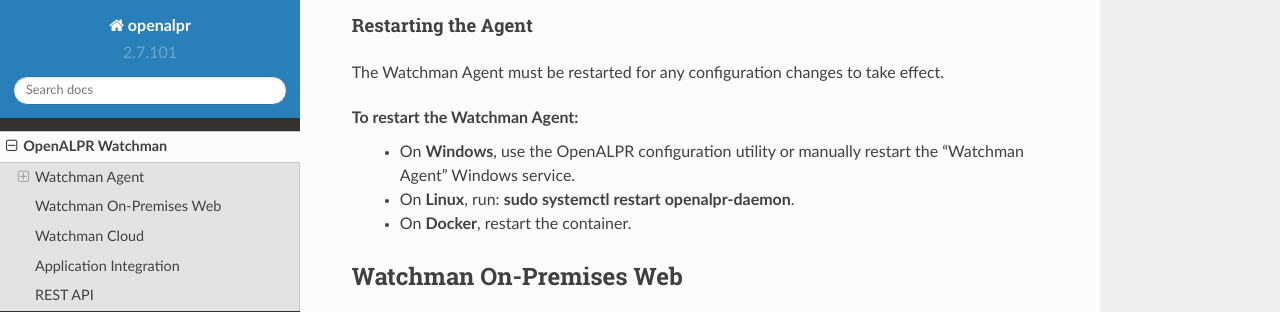
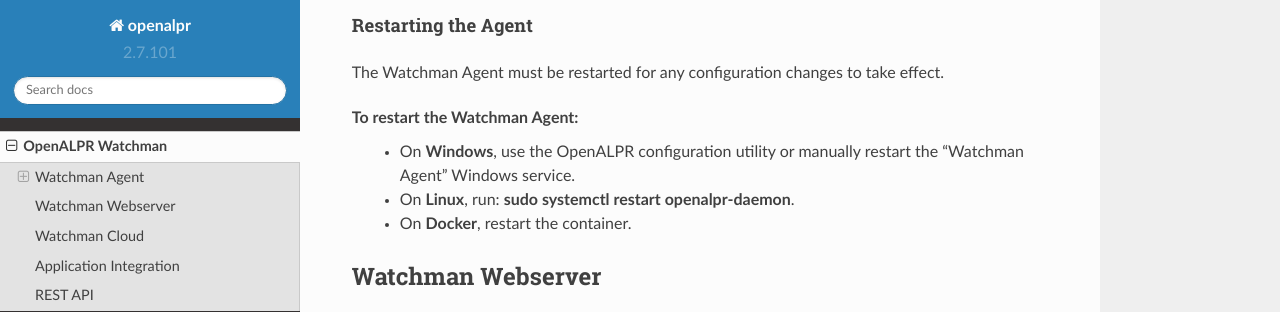
Before and after one commit to openalpr/doc, a Sphinx documentation site: the page built from source/watchman.rst, in a window 1280 px wide and 900 px high, scrolled down 9670 px, cut to the strip 0-312 px from the top of the window. Built offline with Sphinx 7.4.7 and the Read the Docs theme 2.0.0, drawn with Linux system fonts in a browser that asks for light colours.

Commit message:
rename Watchman webserver header

```diff
--- a/source/watchman.rst
+++ b/source/watchman.rst
@@ -375,7 +375,7 @@
 
 .. _web_server:
 
-Watchman On-Premises Web
+Watchman Webserver
 =================================
 
 .. include:: watchman_web.include
```
